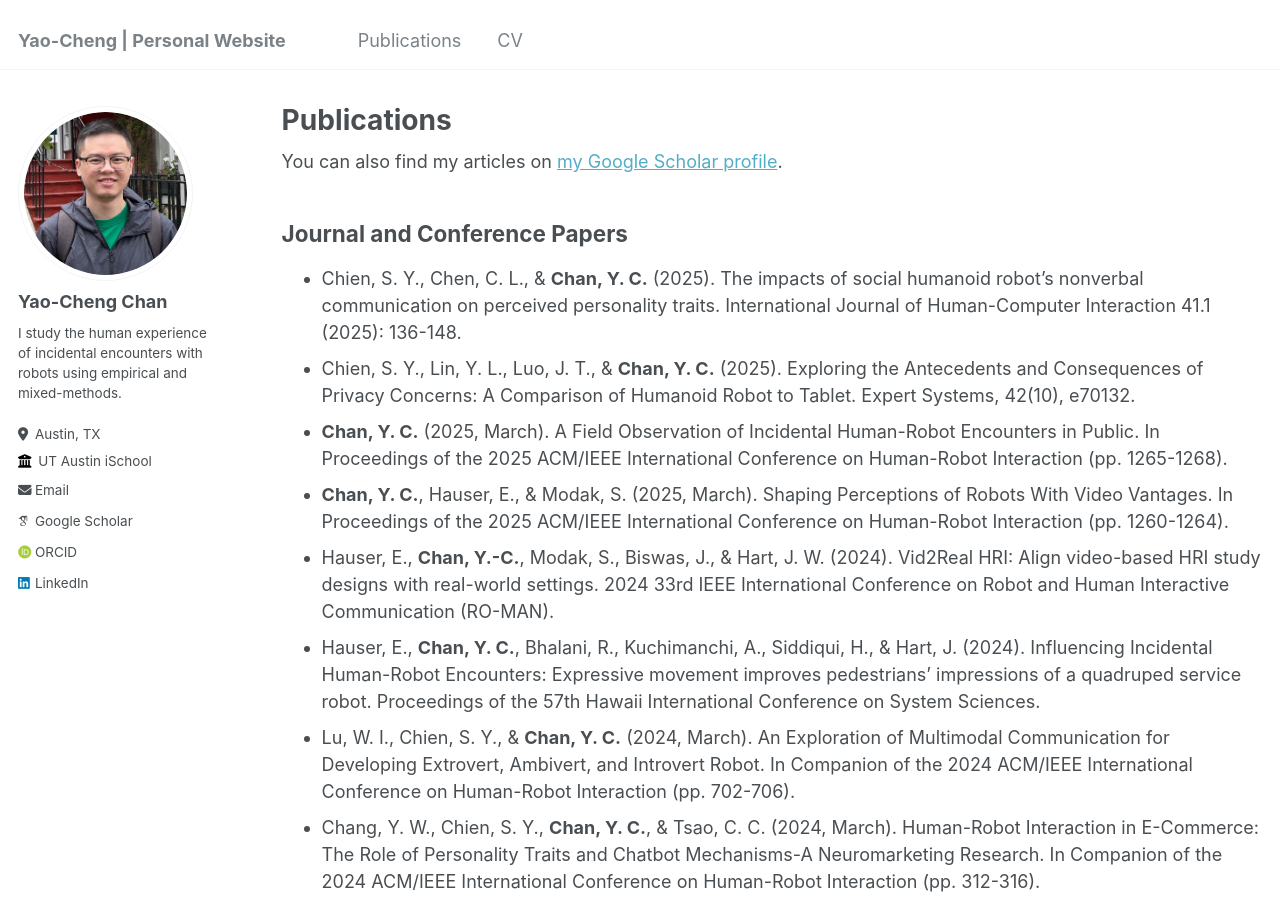
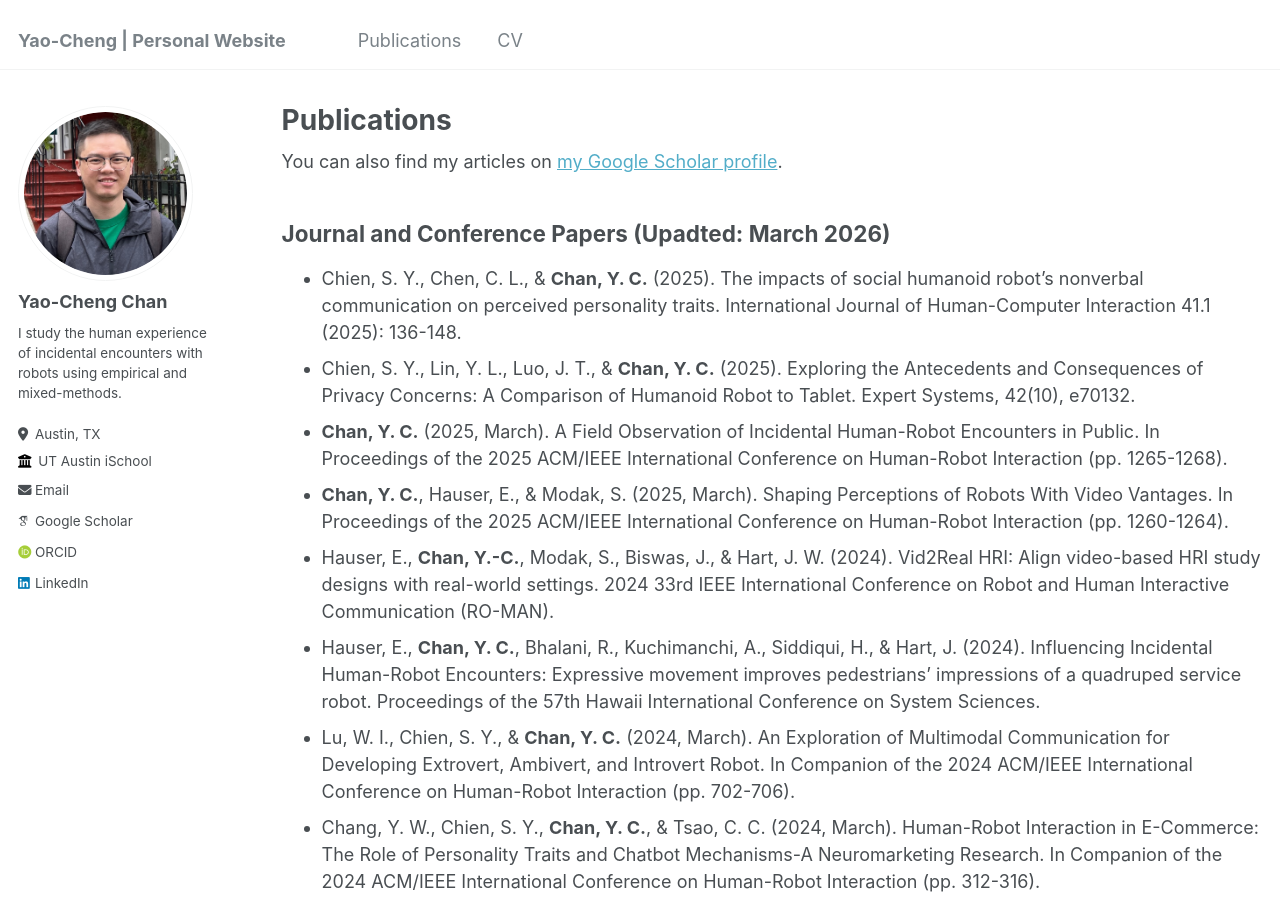
Before and after one commit to yaochengchan/yaochengchan.github.io, a Jekyll site: the page built from _pages/publications.md, in a window 1280 px wide and 900 px high. Built offline with Jekyll 4.4.1, drawn with Linux system fonts in a browser that asks for light colours; some web fonts are replaced.

Commit message:
Update publications.md

```diff
--- a/_pages/publications.md
+++ b/_pages/publications.md
@@ -9,7 +9,7 @@ author_profile: true
   <div class="wordwrap">You can also find my articles on <a href="{{site.author.googlescholar}}">my Google Scholar profile</a>.</div>
 {% endif %}
 
-## Journal and Conference Papers
+## Journal and Conference Papers (Upadted: March 2026)
 
 * Chien, S. Y., Chen, C. L., & **Chan, Y. C.** (2025). The impacts of social humanoid robot's nonverbal communication on perceived personality traits. International Journal of Human-Computer Interaction 41.1 (2025): 136-148.
 * Chien, S. Y., Lin, Y. L., Luo, J. T., & **Chan, Y. C.** (2025). Exploring the Antecedents and Consequences of Privacy Concerns: A Comparison of Humanoid Robot to Tablet. Expert Systems, 42(10), e70132.
```
